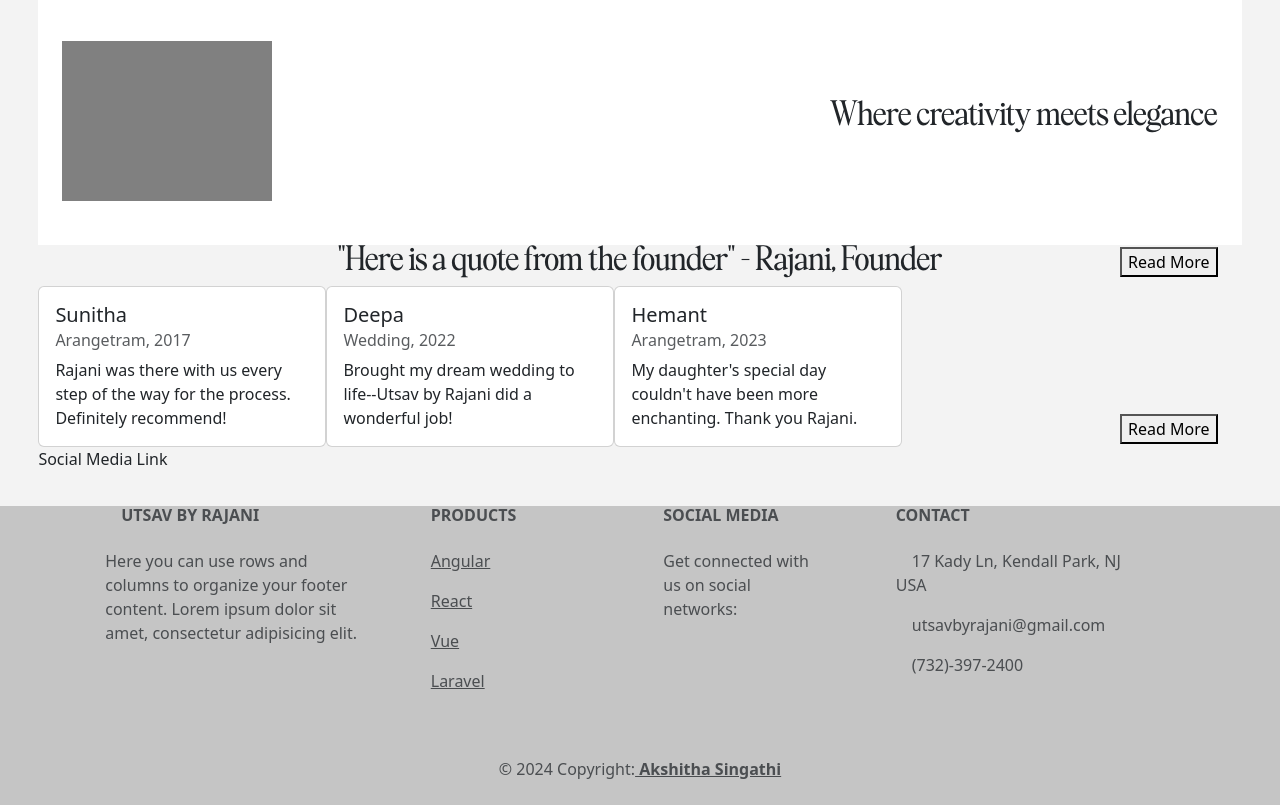
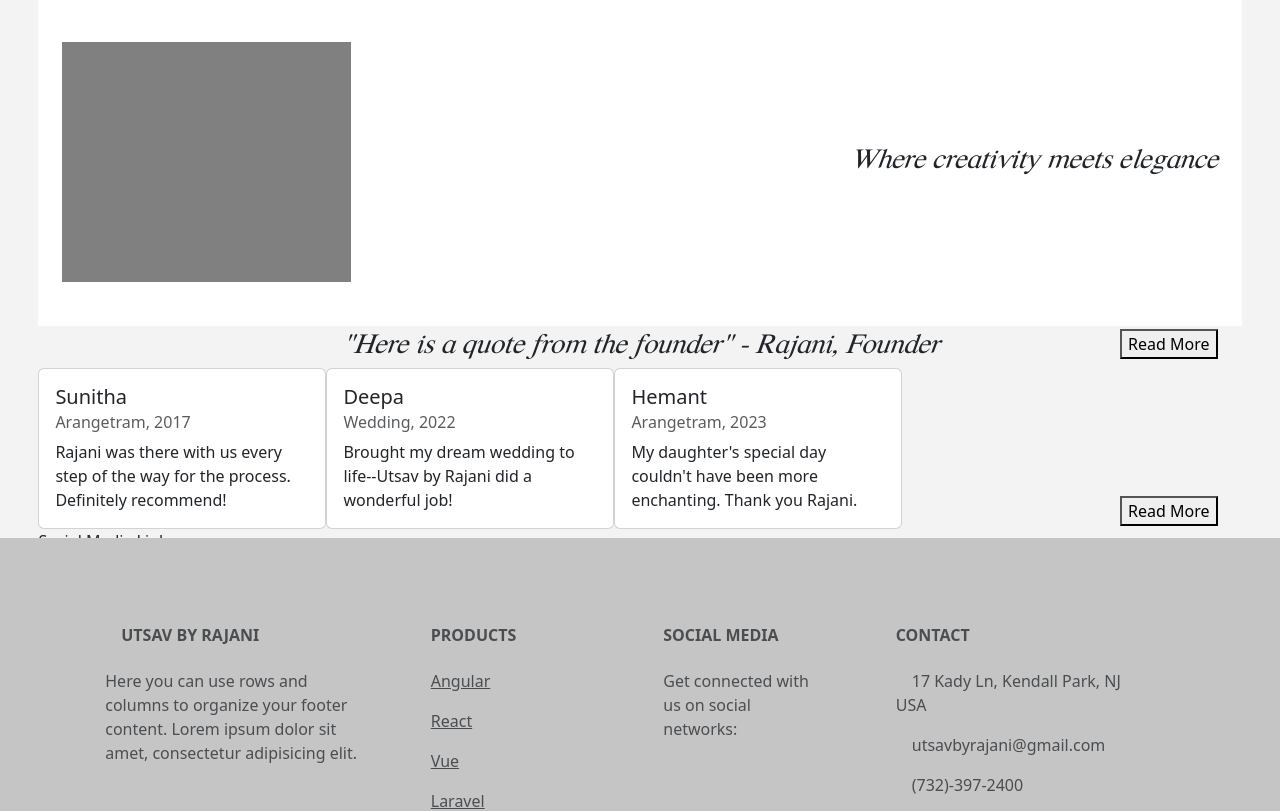
Before and after one commit to akshitha-singathi-0/UtsavByRajani-web-app, a React (Create React App) app: page / in a window 1280 px wide. Shown: the part 884-1695 px from the top of the page. Built offline with nearby package versions, Linux system fonts and the light colour scheme.

Commit message:
done for the day--more styling work

```diff
--- a/public/index.html
+++ b/public/index.html
@@ -2,7 +2,6 @@
 <html lang="en">
   <head>
     <meta charset="utf-8" />
-    <link rel="icon" href="%PUBLIC_URL%/favicon.ico" />
     <meta name="viewport" content="width=device-width, initial-scale=1" />
     <meta name="theme-color" content="#000000" />
     <meta
@@ -24,7 +23,7 @@
       work correctly both with client-side routing and a non-root public URL.
       Learn how to configure a non-root public URL by running `npm run build`.
     -->
-    <title>React App</title>
+    <title>Utsav by Rajani</title>
   </head>
   <body>
     <noscript>You need to enable JavaScript to run this app.</noscript>
--- a/src/App.css
+++ b/src/App.css
@@ -35,12 +35,15 @@ div {
 
 .displaySection {
   background-color: rgb(255, 255, 255);
-  height: 20%;
+  height: 25%;
   padding-inline: 2%;
   padding-top: 2%;
   padding-bottom: 2%;
 }
-
+.pageHeader {
+  font-family: "happyTime";
+  text-align: center;
+}
 .App-logo {
   height: 40vmin;
   pointer-events: none;
--- a/src/assets/Components/About.jsx
+++ b/src/assets/Components/About.jsx
@@ -3,7 +3,7 @@ import React from 'react';
 const About = (props) => {
     return (
         <div>
-            <h3>Our Story</h3>
+            <h1 class="pageHeader">Our Story</h1>
             <div>
                 <div style={{  backgroundColor: "grey",
                     float: "left",
--- a/src/assets/Components/Contact.jsx
+++ b/src/assets/Components/Contact.jsx
@@ -3,7 +3,7 @@ import React from 'react';
 const Contact = () => {
     return (
         <div>
-            <h3>Contact</h3>
+            <h1 class="pageHeader">Contact</h1>
             <form>
                 <div class="form-group">
                     <label for="inputName">Name</label>
--- a/src/assets/Components/Footer.jsx
+++ b/src/assets/Components/Footer.jsx
@@ -6,7 +6,7 @@ const Footer = () => {
     <div>
         <footer class="text-center text-lg-start text-muted" style={{backgroundColor:c1}}>
 
-        <section class="">
+        <section class="d-flex justify-content-center justify-content-lg-between p-4 border-bottom">
             <div class="container text-center text-md-start mt-5">
 
             <div class="row mt-3">
--- a/src/assets/Components/Gallery.jsx
+++ b/src/assets/Components/Gallery.jsx
@@ -4,7 +4,7 @@ import WorkInProgress from './WorkInProgress';
 const Gallery = () => {
     return (
         <div>
-            <h3>Gallery</h3>
+            <h1 class="pageHeader">Gallery</h1>
             <WorkInProgress></WorkInProgress>
         </div>
     );
--- a/src/assets/Components/Home.jsx
+++ b/src/assets/Components/Home.jsx
@@ -5,7 +5,7 @@ const Home = (props) => {
     return (
         <div>
             <div class="homeLanding section-with-btn" >
-                <h1 style={{fontFamily: "bethElingston", fontSize: "550%", color:"white"}}>Bring Your Dreams to Reality.</h1>
+                <h1 style={{fontFamily: "happyTime", fontSize: "550%", color:"white"}}>Bring Your Dreams to Reality.</h1>
                 <button class="btn-bottom-right">View Gallery</button>
             </div>
 
@@ -16,14 +16,14 @@ const Home = (props) => {
             }}>
                 <div style={{  backgroundColor: "grey",
                     float: "left",
-                    height: "20vh",
-                    width: "20vw"}}></div>
-                <div><h3 style={{fontFamily: "bethElingston",
+                    height: "30vh",
+                    width: "30vw"}}></div>
+                <div><h3 style={{fontFamily: "happyTime",
                     float: "right"}}>Where creativity meets elegance</h3></div>
             </div>
 
             <div class="section-with-btn">
-                <h3 class="header-quote" style={{fontFamily: "bethElingston"}}>"Here is a quote from the founder" - Rajani, Founder</h3>
+                <h3 class="header-quote" style={{fontFamily: "happyTime"}}>"Here is a quote from the founder" - Rajani, Founder</h3>
                 <button class="btn-bottom-right">Read More</button>
             </div>
             <div class="section-with-btn">
--- a/src/index.css
+++ b/src/index.css
@@ -9,8 +9,8 @@ body {
 }
 
 @font-face {
-  font-family: bethElingston;
-  src: url("assets/styles/fonts/Bethany\ Elingston.otf") format("opentype");
+  font-family: happyTime;
+  src: url("assets/styles/fonts/HappyTime.otf") format("opentype");
 }
 
 code {
```
Also changed, not shown: src/assets/styles/fonts/HappyTime.otf (added).
